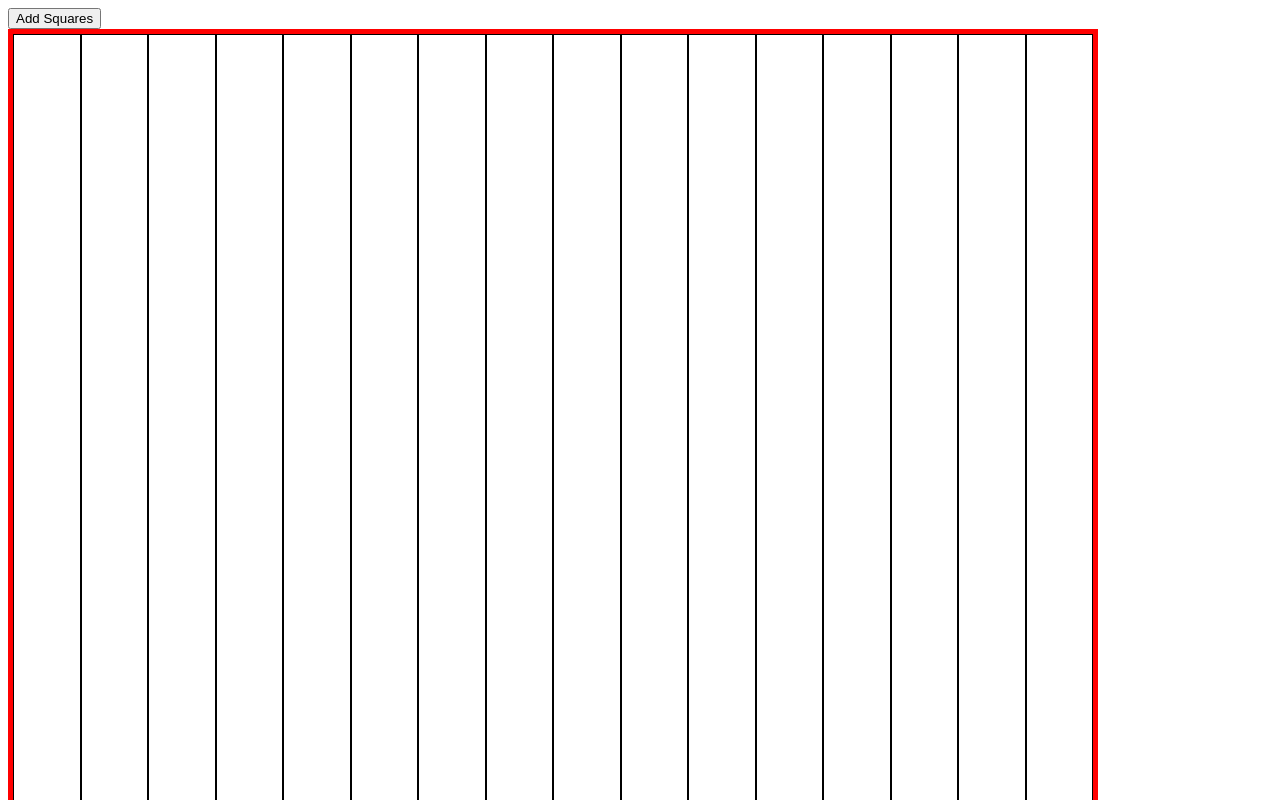
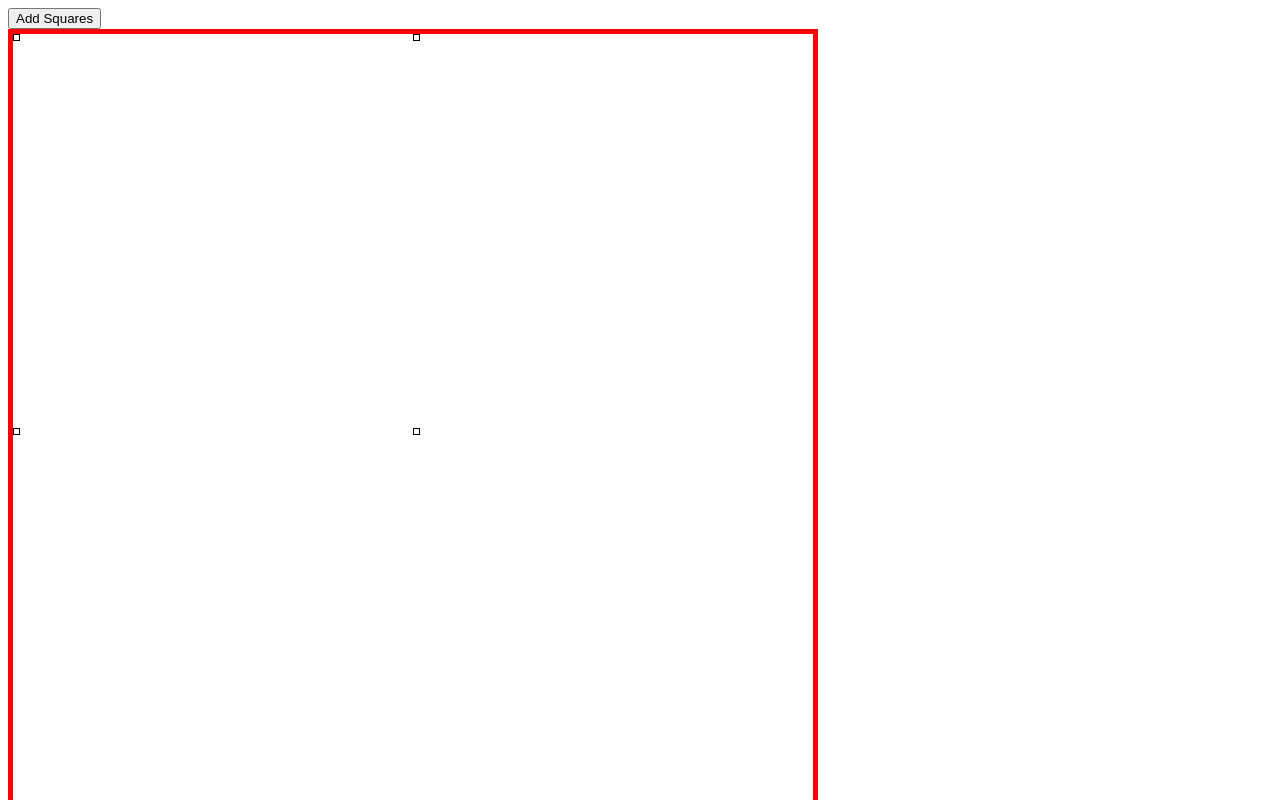
Before and after one commit to Loxciel/Project-Etch-a-Sketch, a plain HTML site: page index.html in a window 1280 px wide. Shown: the top 800 px of the page. Drawn offline with Linux system fonts and the light colour scheme.

Commit message:
Add --rows-columns for scaling

```diff
--- a/style.css
+++ b/style.css
@@ -1,29 +1,27 @@
-#container {
-  display: flex;
-  grid-template-columns: repeat(auto-fill, minmax(5px, 11px));
-  width: 1080px;
-  height: 1080px;
-  border: 5px red solid;
-  padding: 0;
-  max-height: 1080px;
-  max-width: 1080px;
+:root {
+  --columns-row: 2;
 }
 
-/* grid squares are not sizing properly to fill the container
-  end up as tall  */
+#container {
+  display: grid;
+  /* takes columns-row and applies as 1st value, fr scales via amt of units */
+  grid-template-columns: repeat(var(--columns-row), 1fr);
+  grid-template-rows: repeat(var(--columns-row), 1fr);
+  width: 800px;
+  height: 800px;
+  border: 5px red solid;
+}
 
 .grid {
-  width: 100%;
+  width: auto;
   height: auto;
-  min-width: 5px;
-  min-height: 5px;
+  max-width: 5px;
+  max-height: 5px;
   flex-grow: 1;
 }
 
 div {
-  border-width: 1px;
-  border-color: black;
-  border-style: solid;
+  border: 1px black solid;
 }
 
 .filled {
```
